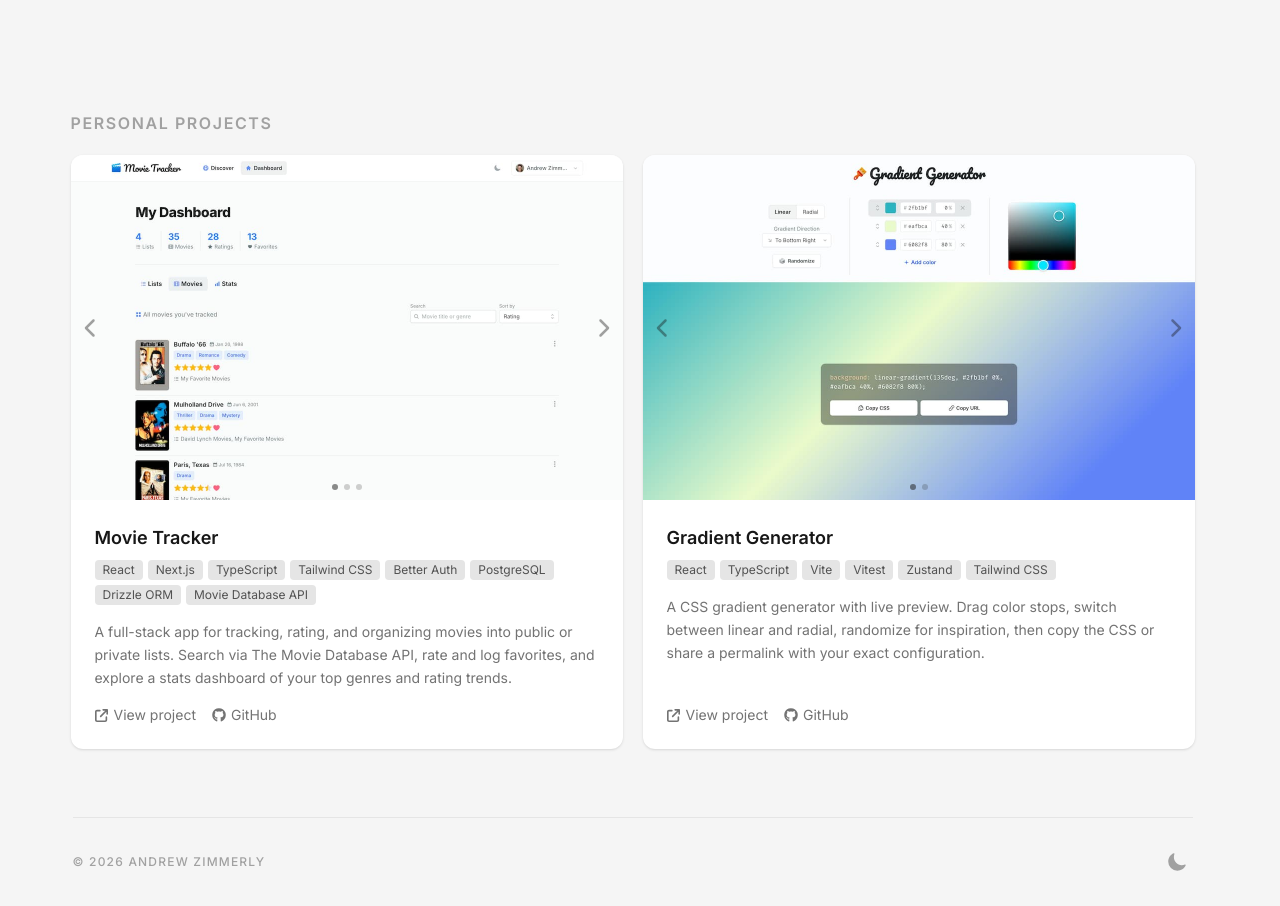
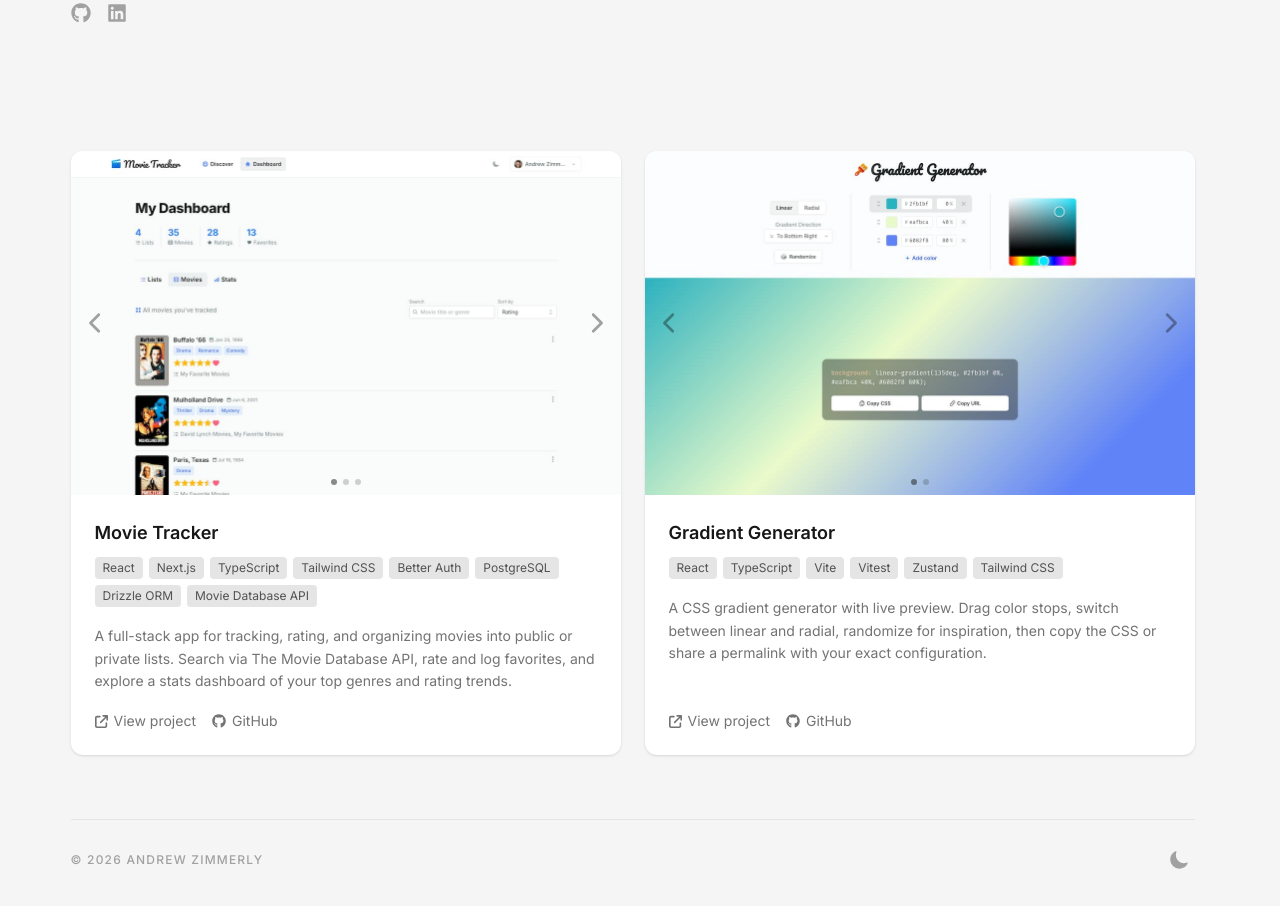
Before and after one commit to azimmerly/portfolio, a Next.js app: page / in a window 1280 px wide. Shown: the part 305-1211 px from the top of the page. Built offline with nearby package versions, Linux system fonts and the light colour scheme.

Commit message:
Misc style updates

```diff
--- a/src/app/(home)/AboutMe.tsx
+++ b/src/app/(home)/AboutMe.tsx
@@ -13,10 +13,10 @@ export const AboutMe = () => (
     <p className="mb-3 text-base font-semibold tracking-widest text-neutral-500 uppercase lg:mb-4">
       Andrew Zimmerly
     </p>
-    <h1 className="text-[clamp(2.75rem,6vw,4rem)] leading-none font-semibold tracking-tight text-neutral-900 dark:text-white">
-      Web developer.
+    <h1 className="text-[clamp(2.25rem,6vw,4rem)] leading-none font-semibold tracking-tight text-neutral-900 dark:text-white">
+      Software engineer.
     </h1>
-    <p className="mt-4 max-w-md text-xl text-neutral-500 lg:text-2xl">
+    <p className="mt-4 max-w-md text-[19px] text-neutral-500 lg:text-2xl">
       Full-stack. Building things for the web.
     </p>
     <div className="mt-5 flex items-center gap-4">
@@ -27,7 +27,7 @@ export const AboutMe = () => (
           target="_blank"
           rel="noreferrer"
           aria-label={label}
-          className="text-neutral-400 transition-colors hover:text-neutral-700 dark:hover:text-neutral-200"
+          className="-m-1 p-1 text-neutral-400 transition-colors hover:text-neutral-700 dark:hover:text-neutral-200"
         >
           <Icon className="size-5" />
         </Link>
--- a/src/app/(home)/ProjectList.tsx
+++ b/src/app/(home)/ProjectList.tsx
@@ -40,11 +40,7 @@ const PROJECTS = [
 ] as const;
 
 export const ProjectList = () => (
-  <section className="flex flex-col gap-4 lg:gap-5">
-    <p className="text-base font-semibold tracking-widest text-neutral-400 uppercase">
-      Personal projects
-    </p>
-    <div className="grid gap-5 lg:grid-cols-2">
+  <section className="grid gap-6 lg:grid-cols-2">
     {PROJECTS.map((project) => (
       <article
         key={project.title}
@@ -55,20 +51,20 @@ export const ProjectList = () => (
           <h2 className="text-lg font-semibold text-neutral-900 dark:text-white">
             {project.title}
           </h2>
-            <ul className="mt-2 flex flex-wrap gap-1.25">
+          <ul className="mt-2.5 flex flex-wrap gap-1.5">
             {project.tech.map((tech) => (
               <li
                 key={tech}
-                  className="rounded bg-neutral-200 px-2 py-0.5 text-xs text-neutral-600 dark:bg-neutral-800 dark:text-neutral-300"
+                className="rounded bg-neutral-200 px-2 py-0.75 text-xs text-neutral-600 dark:bg-neutral-800 dark:text-neutral-300"
               >
                 {tech}
               </li>
             ))}
           </ul>
-            <p className="mt-4 text-sm leading-relaxed text-neutral-500 dark:text-neutral-400">
+          <p className="mt-4.5 text-sm leading-relaxed text-neutral-500 dark:text-neutral-400">
             {project.description}
           </p>
-            <div className="mt-auto flex items-center gap-4 pt-4">
+          <div className="mt-auto flex items-center gap-4 pt-4.5">
             <Link
               href={project.link}
               target="_blank"
@@ -81,7 +77,7 @@ export const ProjectList = () => (
               href={project.githubLink}
               target="_blank"
               rel="noreferrer"
-                className="flex items-center gap-1.25 text-sm text-neutral-500 transition-colors hover:text-neutral-800 dark:text-neutral-400 dark:hover:text-neutral-200"
+              className="flex items-center gap-1.5 text-sm text-neutral-500 transition-colors hover:text-neutral-800 dark:text-neutral-400 dark:hover:text-neutral-200"
             >
               <FaGithub className="size-3.5" /> GitHub
             </Link>
@@ -89,6 +85,5 @@ export const ProjectList = () => (
         </div>
       </article>
     ))}
-    </div>
   </section>
 );
--- a/src/app/(home)/page.tsx
+++ b/src/app/(home)/page.tsx
@@ -3,7 +3,7 @@ import { ProjectList } from "./ProjectList";
 import { SchemaEmbed } from "./SchemaEmbed";
 
 const Home = () => (
-  <div className="mt-20 mb-10 flex flex-col gap-20 lg:mt-28 lg:gap-28">
+  <div className="mt-24 mb-10 flex flex-col gap-22 lg:mt-34 lg:gap-32">
     <SchemaEmbed />
     <AboutMe />
     <ProjectList />
--- a/src/components/Footer.tsx
+++ b/src/components/Footer.tsx
@@ -3,8 +3,8 @@ import { ThemeToggle } from "@/components/ThemeToggle";
 const currentYear = new Date().getFullYear();
 
 export const Footer = () => (
-  <footer className="w-full max-w-6xl px-4 py-7">
-    <div className="flex items-center justify-between border-t border-neutral-200 pt-7 dark:border-neutral-800">
+  <footer className="w-full max-w-6xl px-3.5 py-6">
+    <div className="flex items-center justify-between border-t border-neutral-200 pt-6 dark:border-neutral-800">
       <p className="text-xs font-medium tracking-widest text-neutral-400 uppercase dark:text-neutral-600">
         &copy; {currentYear} Andrew Zimmerly
       </p>
--- a/src/components/ImageCarousel.tsx
+++ b/src/components/ImageCarousel.tsx
@@ -60,17 +60,17 @@ export const ImageCarousel = ({ altLabel, images }: ImageCarouselProps) => {
         type="button"
         aria-label="Previous image"
         onClick={() => emblaApi?.scrollPrev()}
-        className="absolute top-1/2 left-1.5 -translate-y-1/2 cursor-pointer rounded-full p-1 text-neutral-900/40 transition-colors hover:text-neutral-900/60"
+        className="absolute top-1/2 left-1.5 -translate-y-1/2 cursor-pointer rounded-full p-2 text-neutral-900/40 transition-colors hover:text-neutral-900/60"
       >
-        <FaChevronLeft className="size-5" />
+        <FaChevronLeft className="size-5.5" />
       </button>
       <button
         type="button"
         aria-label="Next image"
         onClick={() => emblaApi?.scrollNext()}
-        className="absolute top-1/2 right-1.5 -translate-y-1/2 cursor-pointer rounded-full p-1 text-neutral-900/40 transition-colors hover:text-neutral-900/60"
+        className="absolute top-1/2 right-1.5 -translate-y-1/2 cursor-pointer rounded-full p-2 text-neutral-900/40 transition-colors hover:text-neutral-900/60"
       >
-        <FaChevronRight className="size-5" />
+        <FaChevronRight className="size-5.5" />
       </button>
     </div>
   );
```
Lines whose indentation alone changed are shown as unchanged.
